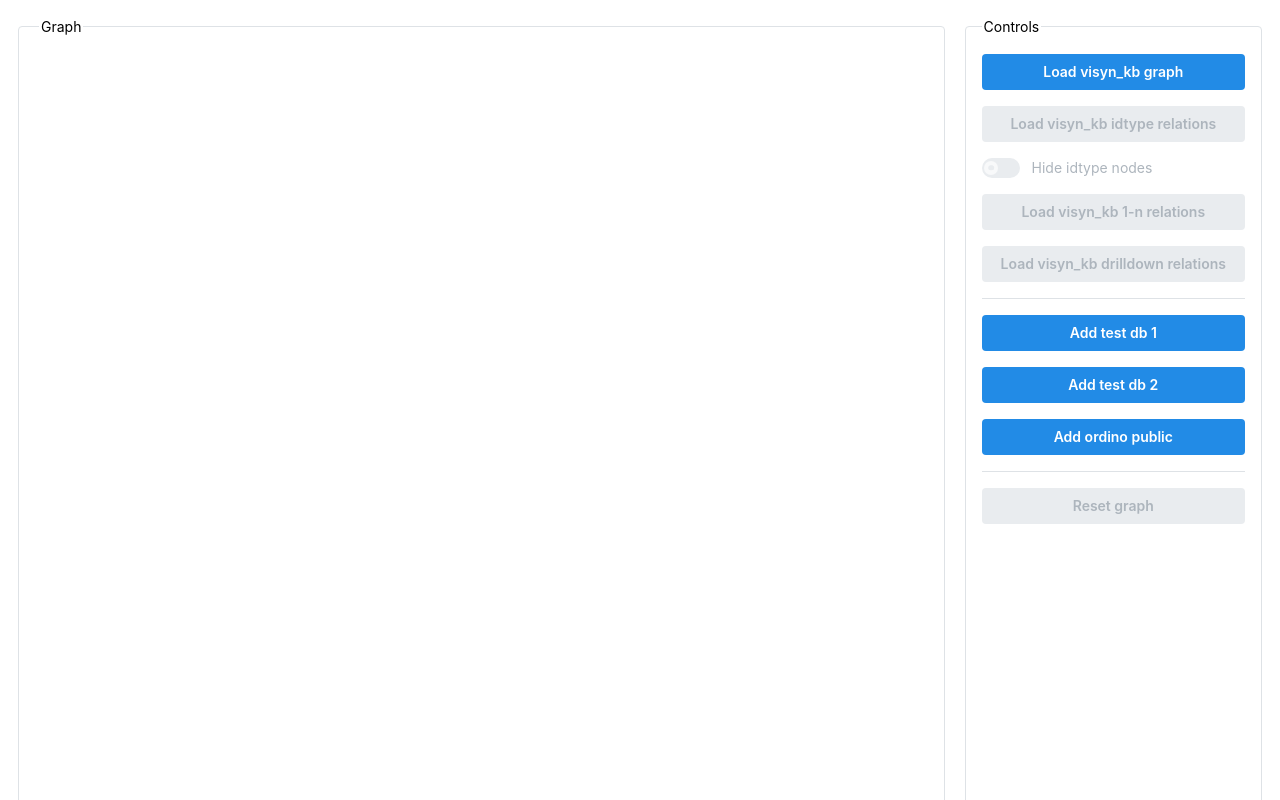
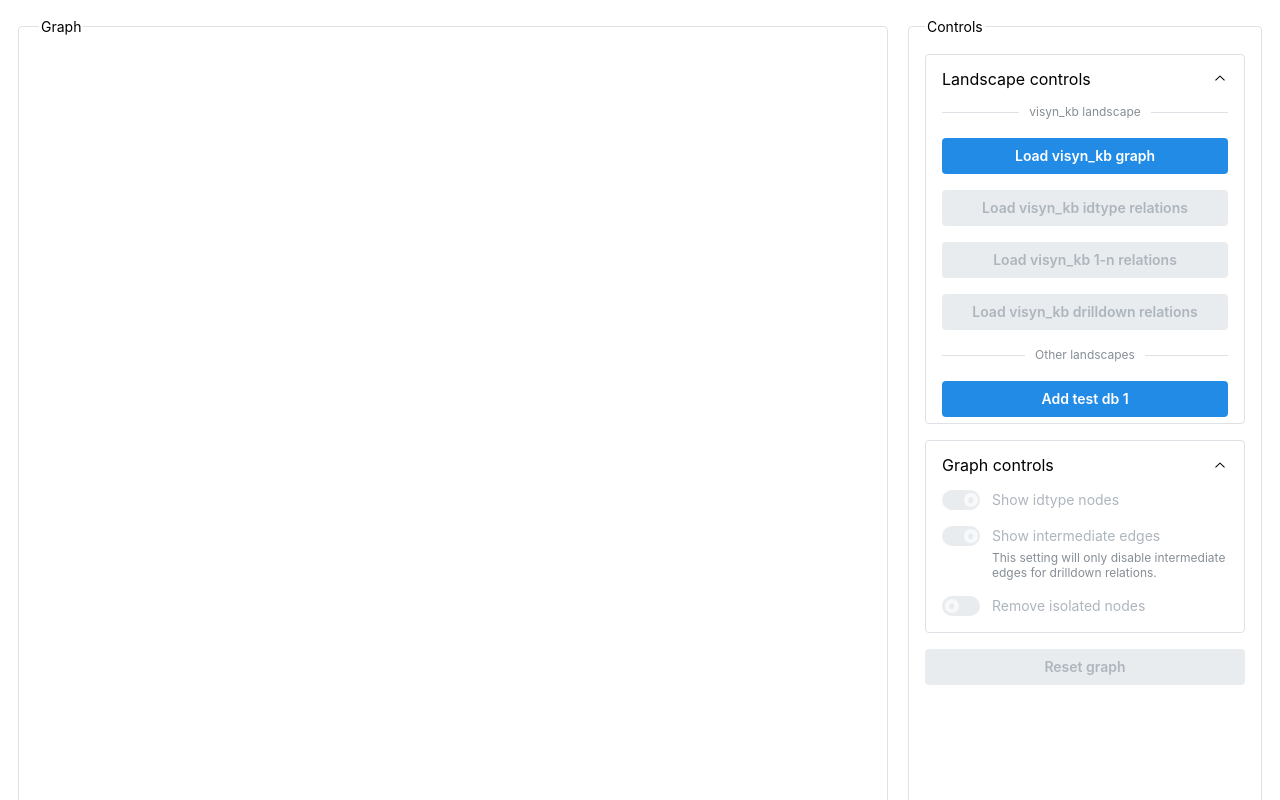
Before and after one commit to dv-usama-ansari/networkx-exploration, a Next.js app: page / in a window 1280 px wide. Shown: the top 800 px of the page. Built offline with nearby package versions, Linux system fonts and the light colour scheme.

Commit message:
add graph filtering features + improve sidebar UI

```diff
--- a/app/components/sidebar/controls.tsx
+++ b/app/components/sidebar/controls.tsx
@@ -1,7 +1,14 @@
 "use client";
 
 import { GraphConfig } from "@/app/types";
-import { Button, Divider, Stack, Switch } from "@mantine/core";
+import {
+  Accordion,
+  Button,
+  Divider,
+  ScrollArea,
+  Stack,
+  Switch,
+} from "@mantine/core";
 import { useDisclosure } from "@mantine/hooks";
 import * as React from "react";
 
@@ -12,7 +19,11 @@ export function Controls({
   graph: GraphConfig | null;
   setGraph: React.Dispatch<React.SetStateAction<GraphConfig | null>>;
 }) {
-  const [hideIdtypeNodes, { toggle: toggleIdtypeNodes }] = useDisclosure(false);
+  const [withIdtypeNodes, { toggle: toggleIdtypeNodes }] = useDisclosure(true);
+  const [withIntermediateEdges, { toggle: toggleIntermediateEdges }] =
+    useDisclosure(true);
+  const [removeIsolatedNodes, { toggle: toggleRemoveIsolatedNodes }] =
+    useDisclosure(false);
 
   const fetchInitialGraph = React.useCallback(async () => {
     try {
@@ -82,16 +93,62 @@ export function Controls({
   const fetchGraphWithIdtypeNodes = React.useCallback(async () => {
     try {
       const response = await fetch(
-        "http://localhost:8000/api/graph/get_graph?with_idtype_nodes=" +
-          hideIdtypeNodes,
+        `http://localhost:8000/api/graph/get_graph?with_idtype_nodes=${!withIdtypeNodes}&with_intermediate_edges=${withIntermediateEdges}&remove_isolated_nodes=${removeIsolatedNodes}`,
         { method: "GET" }
       );
       const data: GraphConfig = await response.json();
       setGraph(data);
+      toggleIdtypeNodes();
     } catch (error) {
       console.error("Error fetching graph data:", error);
     }
-  }, [hideIdtypeNodes, setGraph]);
+  }, [
+    withIdtypeNodes,
+    withIntermediateEdges,
+    removeIsolatedNodes,
+    setGraph,
+    toggleIdtypeNodes,
+  ]);
+
+  const fetchGraphWithIntermediateEdges = React.useCallback(async () => {
+    try {
+      const response = await fetch(
+        `http://localhost:8000/api/graph/get_graph?with_idtype_nodes=${withIdtypeNodes}&with_intermediate_edges=${!withIntermediateEdges}&remove_isolated_nodes=${removeIsolatedNodes}`,
+        { method: "GET" }
+      );
+      const data: GraphConfig = await response.json();
+      setGraph(data);
+      toggleIntermediateEdges();
+    } catch (error) {
+      console.error("Error fetching graph data:", error);
+    }
+  }, [
+    withIdtypeNodes,
+    withIntermediateEdges,
+    removeIsolatedNodes,
+    setGraph,
+    toggleIntermediateEdges,
+  ]);
+
+  const fetchGraphWithRemoveIsolatedNodes = React.useCallback(async () => {
+    try {
+      const response = await fetch(
+        `http://localhost:8000/api/graph/get_graph?with_idtype_nodes=${withIdtypeNodes}&with_intermediate_edges=${withIntermediateEdges}&remove_isolated_nodes=${!removeIsolatedNodes}`,
+        { method: "GET" }
+      );
+      const data: GraphConfig = await response.json();
+      setGraph(data);
+      toggleRemoveIsolatedNodes();
+    } catch (error) {
+      console.error("Error fetching graph data:", error);
+    }
+  }, [
+    withIdtypeNodes,
+    withIntermediateEdges,
+    removeIsolatedNodes,
+    setGraph,
+    toggleRemoveIsolatedNodes,
+  ]);
 
   const addTestDb1 = React.useCallback(async () => {
     try {
@@ -134,30 +191,70 @@ export function Controls({
 
   return (
     <Stack>
+      <Accordion
+        defaultValue={["landscapes", "graph_controls"]}
+        w={320}
+        multiple
+        variant="separated"
+        styles={{ content: { padding: 0 } }}
+      >
+        <Accordion.Item value="landscapes">
+          <Accordion.Control>Landscape controls</Accordion.Control>
+          <Accordion.Panel>
+            <ScrollArea.Autosize mah={320}>
+              <Stack px="md" pb="md">
+                <Divider label="visyn_kb landscape" />
                 <Button onClick={fetchInitialGraph}>Load visyn_kb graph</Button>
                 <Button onClick={fetchIdtypeRelations} disabled={!graph}>
                   Load visyn_kb idtype relations
                 </Button>
-      <Switch
-        checked={hideIdtypeNodes}
-        onChange={() => {
-          toggleIdtypeNodes();
-          fetchGraphWithIdtypeNodes();
-        }}
-        label="Hide idtype nodes"
-        disabled={!graph}
-      />
+
                 <Button onClick={fetchOneToNRelations} disabled={!graph}>
                   Load visyn_kb 1-n relations
                 </Button>
-      <Button onClick={fetchOrdinoDrilldownRelations} disabled={!graph}>
+                <Button
+                  onClick={fetchOrdinoDrilldownRelations}
+                  disabled={!graph}
+                >
                   Load visyn_kb drilldown relations
                 </Button>
-      <Divider />
+                <Divider label="Other landscapes" />
                 <Button onClick={addTestDb1}>Add test db 1</Button>
                 <Button onClick={addTestDb2}>Add test db 2</Button>
                 <Button onClick={addOrdinoPublic}>Add ordino public</Button>
-      <Divider />
+              </Stack>
+            </ScrollArea.Autosize>
+          </Accordion.Panel>
+        </Accordion.Item>
+        <Accordion.Item value="graph_controls">
+          <Accordion.Control>Graph controls</Accordion.Control>
+          <Accordion.Panel>
+            <ScrollArea.Autosize mah={200}>
+              <Stack px="md" pb="md">
+                <Switch
+                  checked={withIdtypeNodes}
+                  onChange={fetchGraphWithIdtypeNodes}
+                  label="Show idtype nodes"
+                  disabled={!graph}
+                />
+                <Switch
+                  checked={withIntermediateEdges}
+                  onChange={fetchGraphWithIntermediateEdges}
+                  label="Show intermediate edges"
+                  description="This setting will only disable intermediate edges for drilldown relations."
+                  disabled={!graph}
+                />
+                <Switch
+                  checked={removeIsolatedNodes}
+                  onChange={fetchGraphWithRemoveIsolatedNodes}
+                  label="Remove isolated nodes"
+                  disabled={!graph}
+                />
+              </Stack>
+            </ScrollArea.Autosize>
+          </Accordion.Panel>
+        </Accordion.Item>
+      </Accordion>
       <Button onClick={fetchResetGraph} disabled={!graph} color="red">
         Reset graph
       </Button>
--- a/app/components/sidebar/query.tsx
+++ b/app/components/sidebar/query.tsx
@@ -57,22 +57,17 @@ export function Query({
           Query relations
         </Button>
         {relations ? (
-          <ActionIcon
+          <CloseButton
             onClick={() => {
               setRelations(null);
             }}
-            variant="subtle"
-          >
-            <CloseButton />
-          </ActionIcon>
+          />
         ) : null}
       </Box>
       {relations ? (
-        <Fieldset legend="Relations">
-          <ScrollArea.Autosize maw={320} mah={400} scrollbars="xy">
-            <Code block>{JSON.stringify(relations, null, 2)}</Code>
-          </ScrollArea.Autosize>
-        </Fieldset>
+        <ScrollArea.Autosize maw={320} mah={400} scrollbars="xy">
+          <Code block>{JSON.stringify(relations, null, 2)}</Code>
+        </ScrollArea.Autosize>
       ) : null}
     </Stack>
   );
--- a/app/components/sidebar/sidebar.tsx
+++ b/app/components/sidebar/sidebar.tsx
@@ -1,7 +1,9 @@
-import { Box, Fieldset } from "@mantine/core";
+"use client";
+
+import { GraphConfig } from "@/app/types";
+import { Box, Divider, Stack } from "@mantine/core";
 import { Controls } from "./controls";
 import { Query } from "./query";
-import { GraphConfig } from "@/app/types";
 
 export function Sidebar({
   graph,
@@ -11,12 +13,16 @@ export function Sidebar({
   setGraph: React.Dispatch<React.SetStateAction<GraphConfig | null>>;
 }) {
   return (
-    <Box h="100%" style={{ display: "grid", gridTemplateRows: "1fr 1fr" }}>
+    <Box
+      h="100%"
+      style={{ display: "grid", gridTemplateRows: "1fr 1fr", gap: "1rem" }}
+    >
       <Controls graph={graph} setGraph={setGraph} />
       {graph ? (
-        <Fieldset legend="Fetch relations for node" miw={320}>
+        <Stack>
+          <Divider />
           <Query graph={graph} setGraph={setGraph} />
-        </Fieldset>
+        </Stack>
       ) : null}
     </Box>
   );
--- a/app/page.tsx
+++ b/app/page.tsx
@@ -29,7 +29,7 @@ export default function Home() {
             <Fieldset p={0} m={0}>
               <GraphComponent
                 graph={graph}
-                height={height - 72}
+                height={height - 86}
                 width={width - (sidebarWidth ?? 0) - 96}
               />
             </Fieldset>
```
Also changed, not shown: 2 other files (tests, documents, lock files or other folders). Lines whose indentation alone changed are shown as unchanged.
